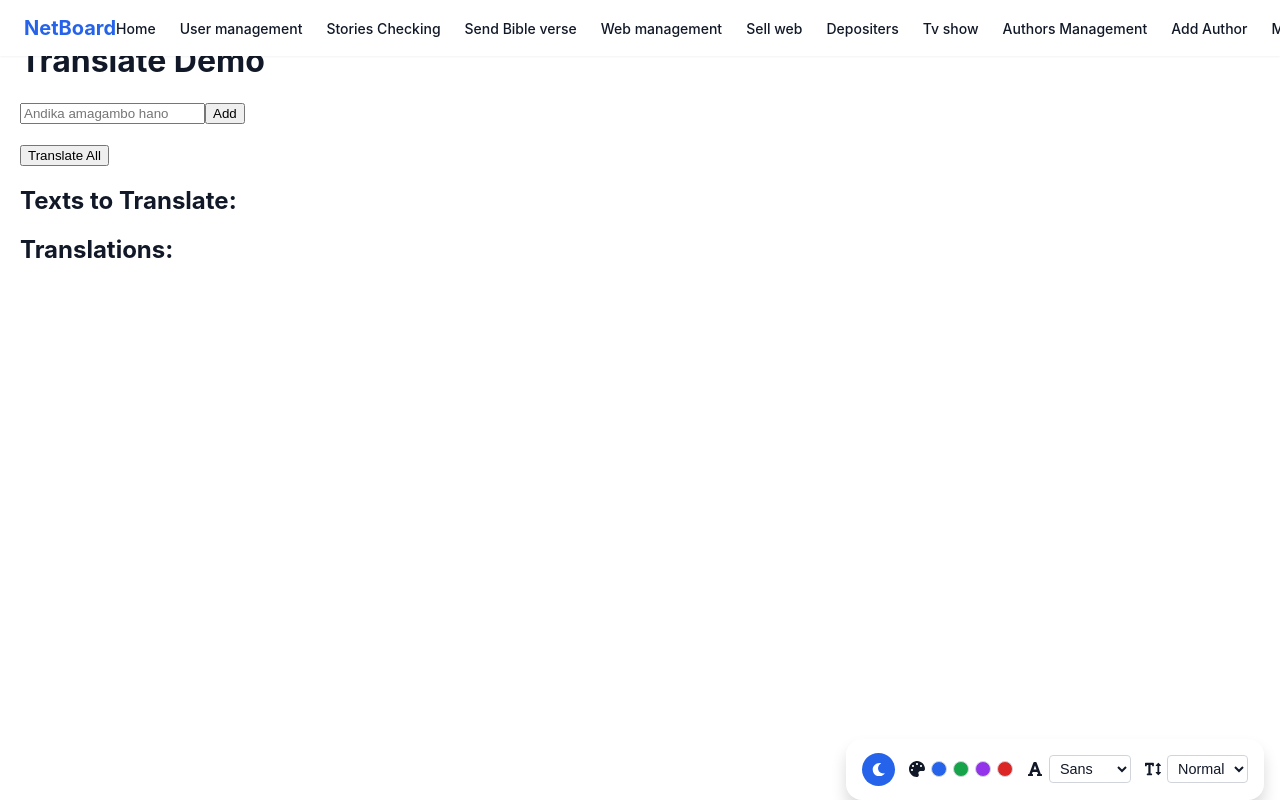
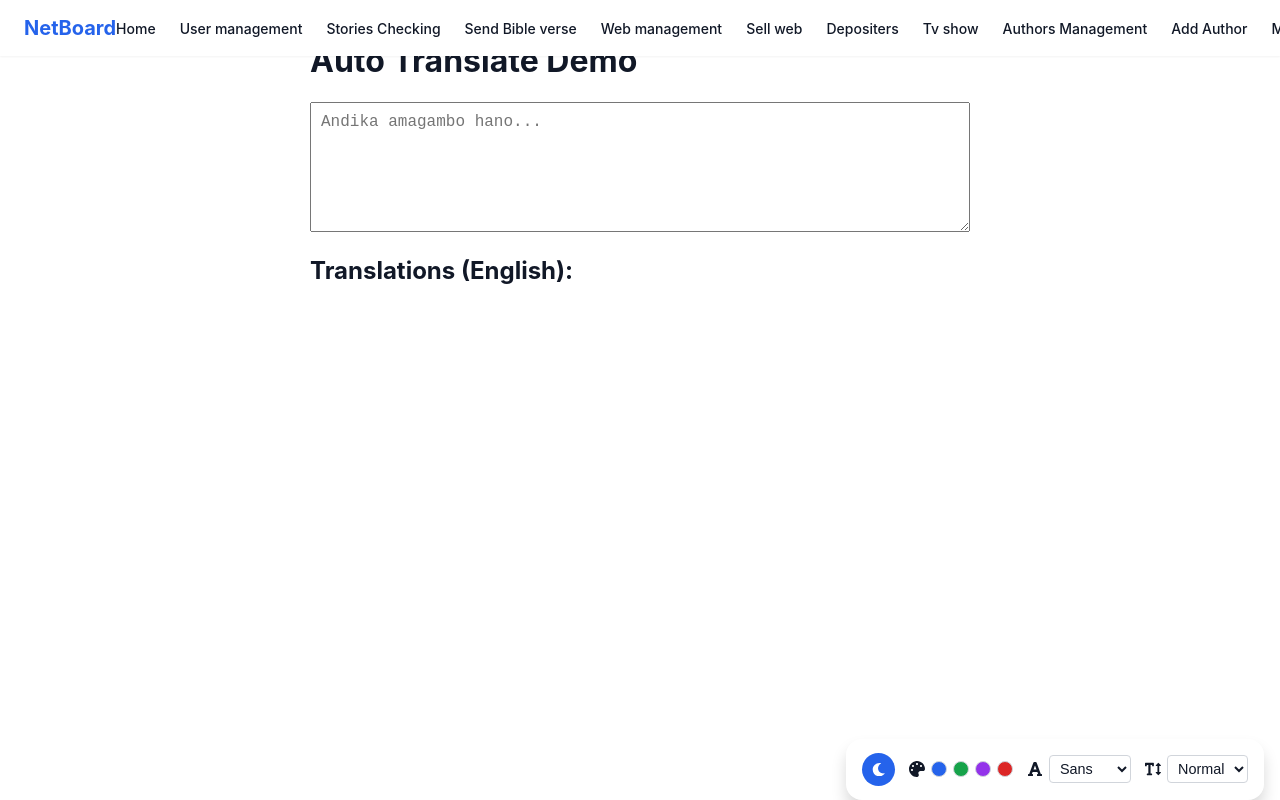
Before and after one commit to Newbhjj2222/admin, a Next.js app: page /y in a window 1280 px wide. Built offline with nearby package versions, Linux system fonts and the light colour scheme.

Commit message:
Update y.js

```diff
--- a/src/pages/y.js
+++ b/src/pages/y.js
@@ -1,52 +1,58 @@
-import { useState } from "react";
-import { translateTexts } from "@/utils/translate";
+// pages/index.js
+import { useState, useEffect } from "react";
+import { translateTexts } from "../utils/translate";
 
-export default function Home() {
-  const [textInput, setTextInput] = useState("");
-  const [textsArray, setTextsArray] = useState([]);
-  const [translations, setTranslations] = useState([]);
+export default function AutoTranslateDemo() {
+  const [textInput, setTextInput] = useState("");      // Text user yandika
+  const [textsArray, setTextsArray] = useState([]);    // Lines zose ziri muri array
+  const [translations, setTranslations] = useState([]); // results ziva kuri API
+  const [loading, setLoading] = useState(false);
 
-  const handleAddText = () => {
-    if (textInput.trim() !== "") {
-      setTextsArray([...textsArray, textInput]);
-      setTextInput("");
-    }
+  // Buri kanda user akanda, split text muri lines
+  const handleInputChange = (e) => {
+    const value = e.target.value;
+    setTextInput(value);
+
+    const lines = value.split("\n").filter(line => line.trim() !== "");
+    setTextsArray(lines);
   };
 
-  const handleTranslate = async () => {
-    if (textsArray.length === 0) return;
+  // Auto-translate buri kanda user ahindura textsArray
+  useEffect(() => {
+    if (textsArray.length === 0) {
+      setTranslations([]);
+      return;
+    }
+
+    const timeout = setTimeout(async () => {
       try {
-      const data = await translateTexts(textsArray, "en");
+        setLoading(true);
+        const data = await translateTexts(textsArray, "en"); // English
         setTranslations(data.results);
       } catch (error) {
         console.error(error);
+      } finally {
+        setLoading(false);
       }
-  };
+    }, 500); // 500ms debounce
+
+    return () => clearTimeout(timeout);
+  }, [textsArray]);
 
   return (
-    <div style={{ padding: "20px" }}>
-      <h1>Translate Demo</h1>
+    <div style={{ padding: "20px", maxWidth: "700px", margin: "auto" }}>
+      <h1>Auto Translate Demo</h1>
 
-      <div>
-        <input
-          type="text"
+      <textarea
+        rows={6}
+        style={{ width: "100%", padding: "10px", fontSize: "16px" }}
+        placeholder="Andika amagambo hano..."
         value={textInput}
-          onChange={(e) => setTextInput(e.target.value)}
-          placeholder="Andika amagambo hano"
+        onChange={handleInputChange}
       />
-        <button onClick={handleAddText}>Add</button>
-      </div>
 
-      <div style={{ marginTop: "20px" }}>
-        <button onClick={handleTranslate}>Translate All</button>
-      </div>
-
-      <h2>Texts to Translate:</h2>
-      <ul>
-        {textsArray.map((t, i) => <li key={i}>{t}</li>)}
-      </ul>
-
-      <h2>Translations:</h2>
+      <h2>Translations (English):</h2>
+      {loading && <p>Translating...</p>}
       <ul>
         {translations.map((res, i) => (
           <li key={i}>
```
Lines whose indentation alone changed are shown as unchanged.
